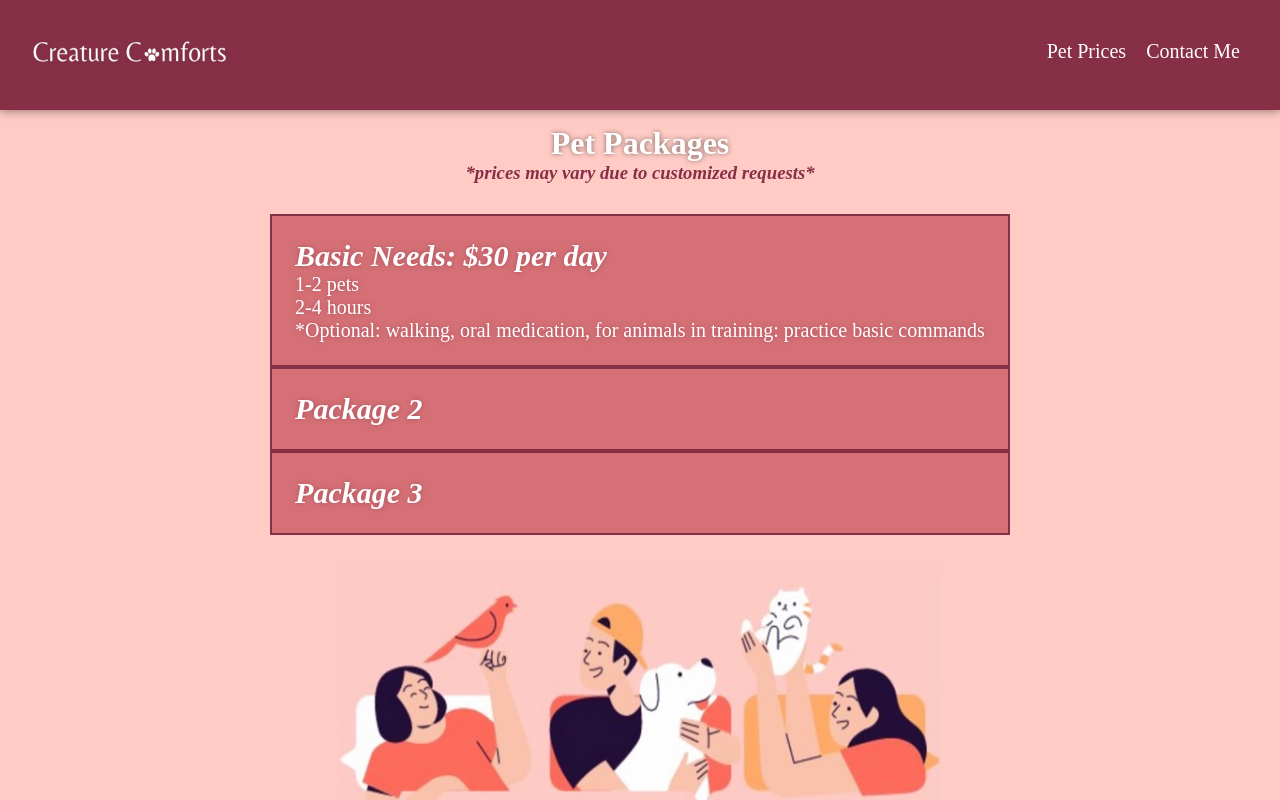
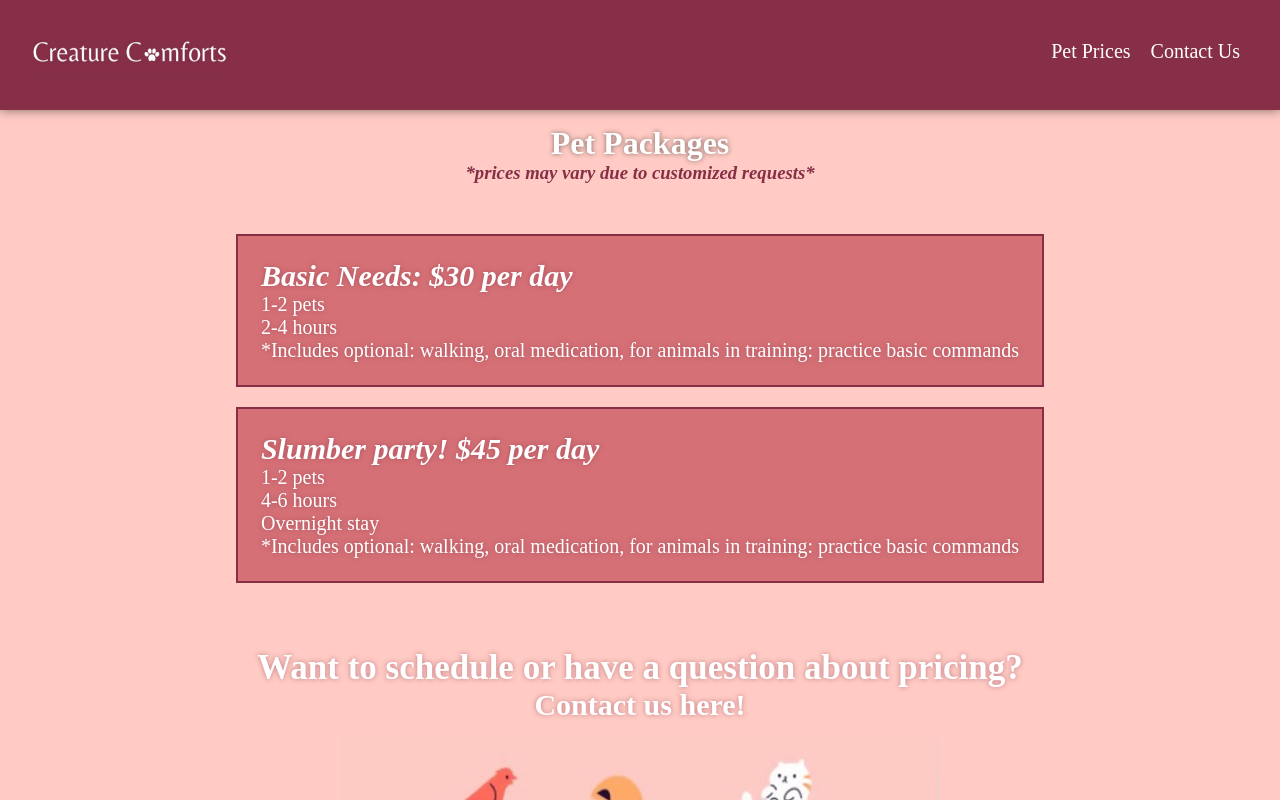
Before and after one commit to klynmc/cc, a React (Create React App) app in the folder client/: page /prices in a window 1280 px wide. Shown: the top 800 px of the page. Built offline with nearby package versions, Linux system fonts and the light colour scheme.

Commit message:
update css

```diff
--- a/client/src/components/Contact/contact.css
+++ b/client/src/components/Contact/contact.css
@@ -59,8 +59,9 @@ label {
     align-items: center;
     font-size: 13px;
     color: #862F46;
-    background-color: #ffcbc4;
+    background-color: #d57176;
     border: 1px solid #862F46;
+    text-shadow: 0 0 2px #ffcbc4;
     border-radius: 2px;
     padding: 10px;
     margin: 16px 16px 1px 16px;
@@ -68,6 +69,7 @@ label {
 
 .btn:hover {
     background-color: #862F46;
-    border: 1px solid #ffcbc4;
+    border: 1px solid #d57176;
     color: #ffcbc4;
+    text-shadow: none;
 }
--- a/client/src/components/Contact/index.js
+++ b/client/src/components/Contact/index.js
@@ -1,5 +1,5 @@
-import React, {useState} from 'react'
-import { useDispatch } from 'react-redux';
+import React , {useState} from 'react'
+//import { useDispatch } from 'react-redux';
 import './contact.css'
 
 function Contact() {
@@ -21,7 +21,7 @@ function Contact() {
         <div className="contact">
             {/* <h1>Contact Me</h1> */}
             <form className="contact-form" /* onSubmit={handleSubmit} */>
-                <h2>Have a question or want to check availablitiy?</h2>
+                <h2>Have a question, want to schedule, or check availablitiy?</h2>
                 <label htmlFor="name" className="name"> Your Full Name:</label>
                 <input htmlFor="name" className="name" placeholder="Jane Doe" /* value={userData.name} onChange={(e) => setUserData({ ...userData, name: e.target.value })} */></input>
 
--- a/client/src/components/Home/index.js
+++ b/client/src/components/Home/index.js
@@ -27,7 +27,8 @@ const Home = () => {
                     anxiety? Always come home from
                     the kennel sick and stressed? Do you
                     worry if they are given the proper love and
-                    attention that they need?
+                    attention that they need while you're gone?
+                    Then you have come to the right place!
                     Creature Comforts was designed to provide
                     a better sense of security to both pets
                     and owners by allowing your pet to stay
@@ -45,7 +46,7 @@ const Home = () => {
                     </NavLink>
                     <NavLink to="/contact">
                         <div className="section3">
-                        Contact Me
+                        Contact Us
                         </div>
                     </NavLink>
                 </div>
--- a/client/src/components/Nav/index.js
+++ b/client/src/components/Nav/index.js
@@ -24,7 +24,7 @@ const Nav = () => {
                     </li>
                     <li>
                     <NavLink to="/contact">
-                        Contact Me
+                        Contact Us
                     </NavLink>
                     </li>
                 </ul>
--- a/client/src/components/Price/index.js
+++ b/client/src/components/Price/index.js
@@ -1,6 +1,7 @@
 import React from 'react'
 import './price.css'
 import characters from '../../assets/14.jpeg';
+import { NavLink } from 'react-router-dom';
 
 function Price() {
     return(
@@ -15,15 +16,28 @@ function Price() {
                         <br />
                         2-4 hours
                         <br />
-                        *Optional: walking, oral medication, for animals in training: practice basic commands
+                        *Includes optional: walking, oral medication, for animals in training: practice basic commands
                     </li>
                     <li>
-                        <h3>Package 2</h3>
+                        <h3>Slumber party! $45 per day</h3>
+                        1-2 pets
+                        <br />
+                        4-6 hours
+                        <br />
+                        Overnight stay
+                        <br />
+                        *Includes optional: walking, oral medication, for animals in training: practice basic commands
                     </li>
-                    <li>
+                    {/* <li>
                         <h3>Package 3</h3>
-                    </li>
+                    </li> */}
                 </ul>
+            </div>
+            <div className="contactForm">
+                <h2>Want to schedule or have a question about pricing?</h2>
+                <NavLink to="/contact">
+                Contact us here!
+                </NavLink>
             </div>
             <img
                 src={characters}
--- a/client/src/components/Price/price.css
+++ b/client/src/components/Price/price.css
@@ -39,8 +39,28 @@
 }
 
 .packages ul li {
+    margin: 20px;
     list-style: none;
     border: 2px solid #862F46;
     background-color: #d57176;
     padding: 23px;
 }
+
+.contactForm {
+    display: flex;
+    flex-direction: column;
+    text-align: center;
+    color: white;
+    font-size: 30px;
+    font-weight: bold;
+    padding: 15px;
+    text-shadow: 0 0 5px rgba(134, 47, 70, 0.5)
+}
+
+.contactForm h2 {
+    font-size: 35px;
+}
+
+.contactForm a:hover {
+    color: #862F46;
+}
```
